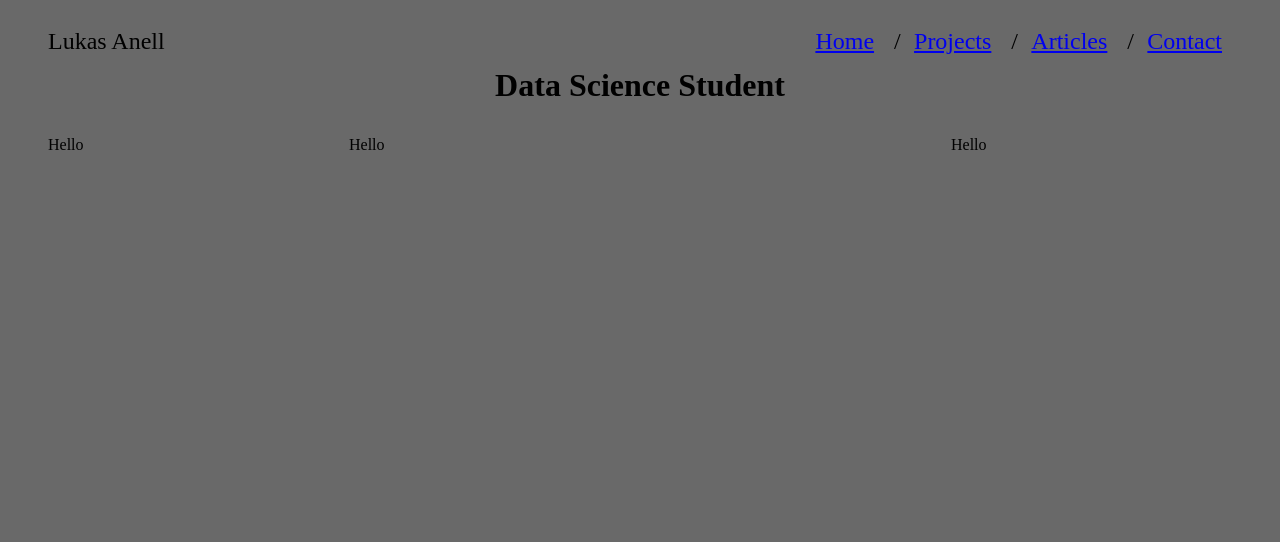
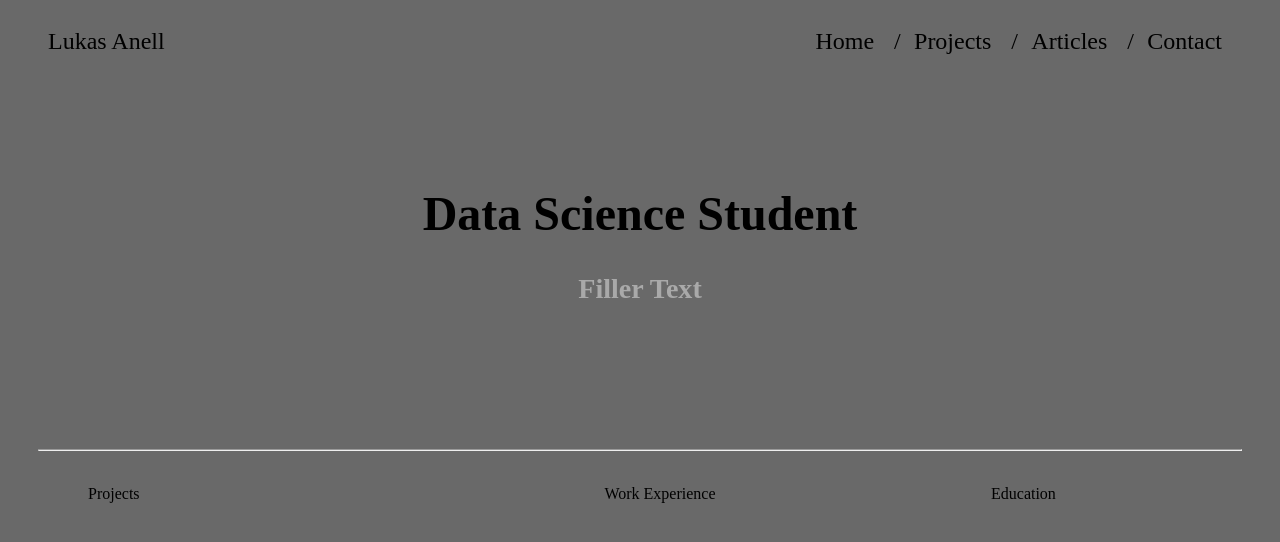
Before and after one commit to LukasAnell/-roadmap.sh-projects, a plain HTML site: page Basic HTML Website/homepage.html in a window 1280 px wide. Drawn offline with Linux system fonts and the light colour scheme.

Commit message:
Working on info sections

```diff
--- a/Basic HTML Website/homepage.html
+++ b/Basic HTML Website/homepage.html
@@ -12,25 +12,46 @@
             <ul class="leftNavbar">
                 <li><a>Lukas Anell</a></li>
             </ul>
+
             <ul class="rightNavbar">
-                <li><a class="active" href="#homepage.html">Home</a></li>
-                <li><a href="#projects.html">Projects</a></li>
-                <li><a href="#articles.html">Articles</a></li>
-                <li><a href="#contact.html">Contact</a></li>
+                <li><a class="navElement active" href="homepage.html">Home</a></li>
+                <li><a class="navElement" href="projects.html">Projects</a></li>
+                <li><a class="navElement" href="articles.html">Articles</a></li>
+                <li><a class="navElement" href="contact.html">Contact</a></li>
             </ul>
         </nav>
 
         <br>
 
         <main>
-            <div class=page-title>
-            <h1>Data Science Student</h1>
-            </div
-            >
+            <div class="pageTitle">
+                <br><br><br><br>
+                <h1 class="mainTitle">Data Science Student</h1>
+                <h3 class="subTitle">Filler Text</h3>
+                <br><br><br><br>
+            </div>
+
+            <hr>
+
             <div class="row">
-                <div class="column leftColumn">Hello</div>
-                <div class="column middleColumn">Hello</div>
-                <div class="column rightColumn">Hello</div>
+                <div class="column projectsColumn">
+                    <ul class="row">
+                        <li>Projects</li>
+                    </ul>
+                </div>
+                <div class="column workColumn">
+                    <ul class="row">
+                        <li>Work Experience</li>
+                    </ul>
+                </div>
+                <div class="column educationColumn">
+                    <ul class="row">
+                        <li>Education</li>
+                    </ul>
+                </div>
+            </div>
+
+            <div class="otherSection">
             </div>
         </main>
     </body>
--- a/Basic HTML Website/styles.css
+++ b/Basic HTML Website/styles.css
@@ -49,9 +49,21 @@ body {
     pointer-events: none;
 }
 
-.page-title {
+.navElement {
+    all: unset;
+}
+
+.navElement:hover {
+    cursor: pointer;
+}
+
+.pageTitle {
+    font-size: 18pt;
     text-align: center;
-    margin: 0 auto;
+}
+
+.subTitle {
+    color: darkgray;
 }
 
 .column {
@@ -59,12 +71,18 @@ body {
     padding: 10px;
 }
 
-.leftColumn, .rightColumn {
+.projectsColumn, .educationColumn {
     width: 25%;
+    text-align: match-parent;
 }
 
-.middleColumn {
+.workColumn {
     width: 50%;
+    text-align: center;
+}
+
+.row {
+    list-style-type: none;
 }
 
 .row:after {
```
